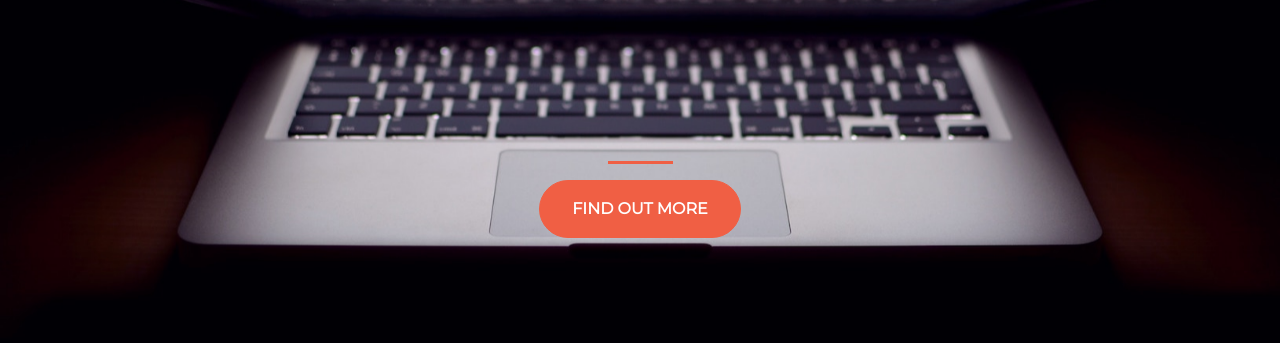
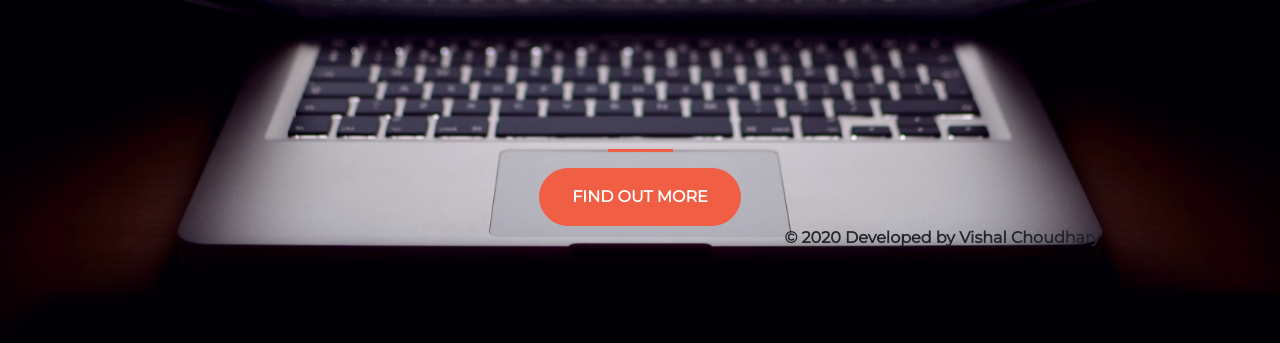
Before and after one commit to CipherF10/Biggest-startup-event, a plain HTML site: page index.html in a window 1280 px wide. Shown: the part 321-664 px from the top of the page. Drawn offline with nearby package versions, Linux system fonts and the light colour scheme.

Commit message:
Add files via upload

```diff
--- a/index.html
+++ b/index.html
@@ -29,6 +29,7 @@
           <button class="btn btn-primary btn-xl">find out more</button>
         </a>
       </section>
+      <footer class="text-right col-11"><strong>© 2020 Developed by Vishal Choudhary</strong></footer>
     </div>
 </div>
 </body>
```
